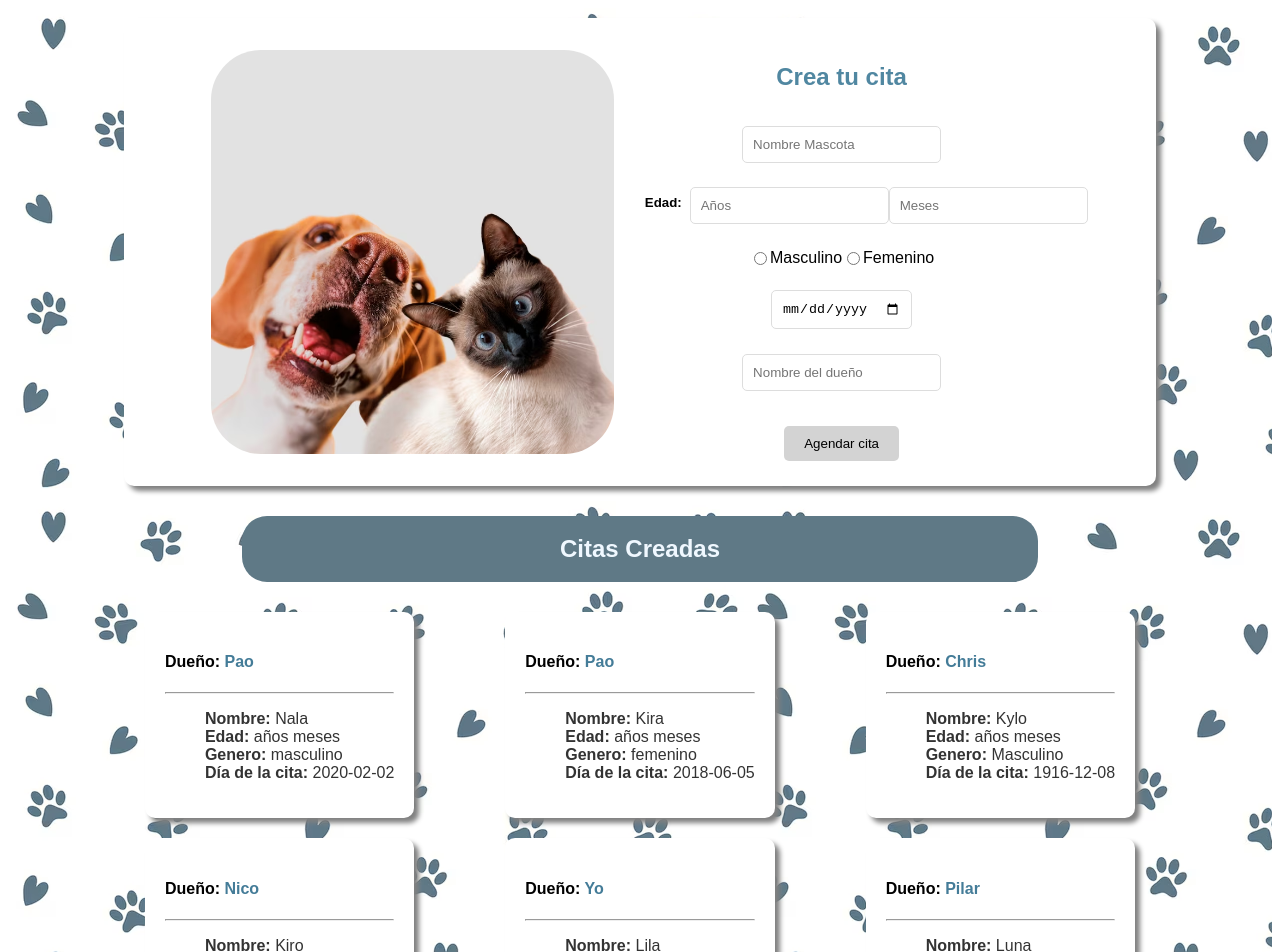
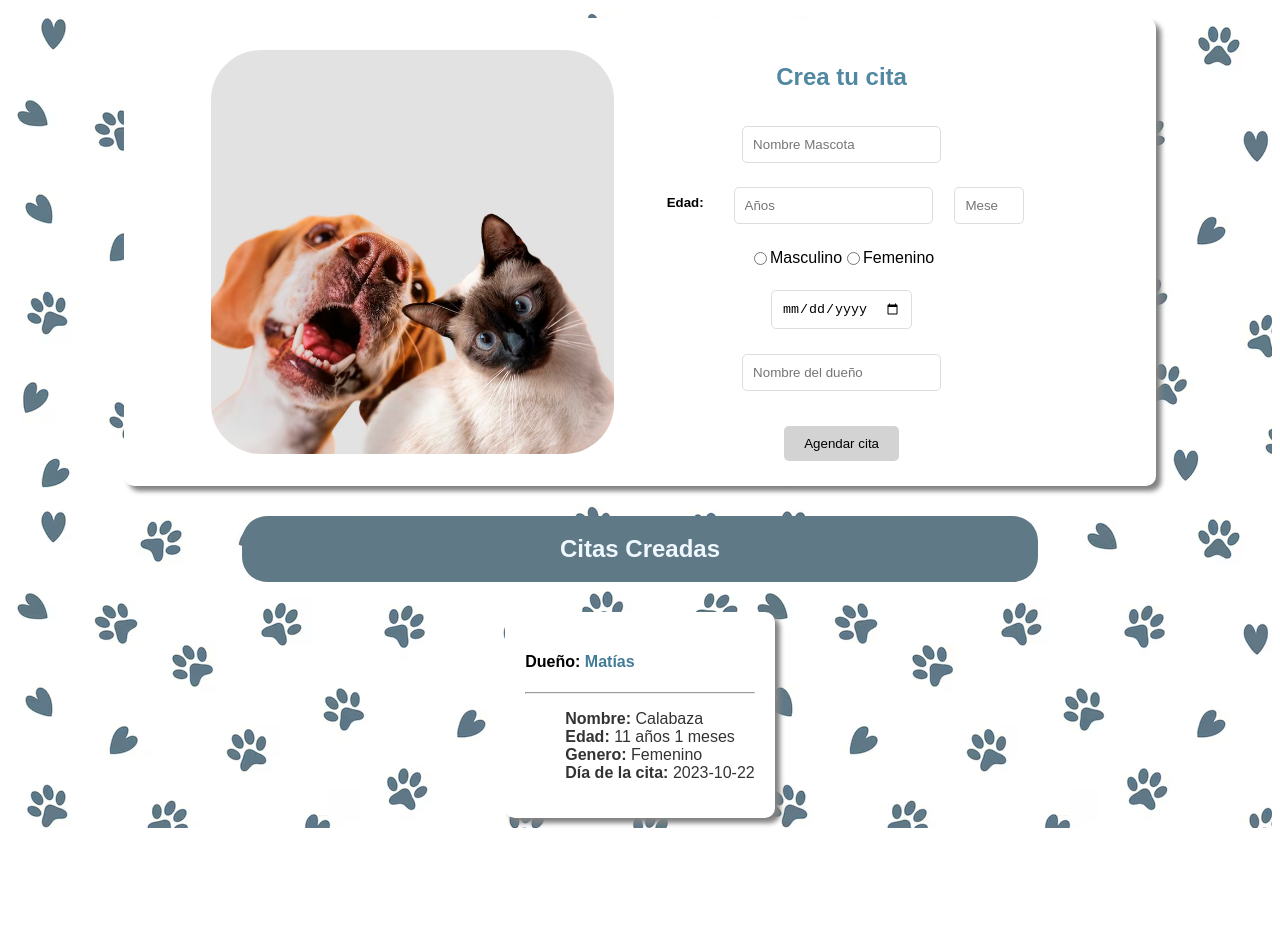
Before and after one commit to paolagll/Agenda-Mascotas, a React (Vite) app: page / in a window 1280 px wide. Shown: the top 952 px of the page. After the commit the page ends 836 px from the top, so only its background shows below. Built offline with nearby package versions, Linux system fonts and the light colour scheme; data requests are answered from the project's data file.

Commit message:
FormatDates_LimitAgeInputs

```diff
--- a/src/App.jsx
+++ b/src/App.jsx
@@ -25,7 +25,6 @@ function App() {
   const handleFormSubmit = (e) => {
 
     e.preventDefault();
-    const currentDate = new Date();
 
     for (const key in form) {
       const element = form[ key ];
@@ -37,9 +36,14 @@ function App() {
 
     }
 
-    const enteredDate = new Date(form.date);
+    const enteredDate = new Date(form.date)
+    const currentDate = new Date();
+    currentDate.setHours(0, 0, 0, 0);
 
-    if (enteredDate <= currentDate) {
+    const currentDateString = currentDate.toISOString().split('T')[ 0 ];
+    const enteredDateString = enteredDate.toISOString().split('T')[ 0 ];
+
+    if (enteredDateString <= currentDateString) {
       setError({ date: true, error: 'La fecha debe ser posterior a la actual' });
       return;
     }
--- a/src/Components/Card.jsx
+++ b/src/Components/Card.jsx
@@ -1,6 +1,7 @@
 import PropTypes from "prop-types";
 
 const Card = ({ registration }) => {
+    console.log(registration)
     return (
         <div className="registration-card">
             <h4><strong>Dueño:</strong> {registration.owner}</h4>
@@ -18,10 +19,8 @@ const Card = ({ registration }) => {
 Card.propTypes = {
     registration: PropTypes.shape({
         name: PropTypes.string.isRequired,
-        age: PropTypes.shape({
-            years: PropTypes.number,
-            months: PropTypes.number,
-        }).isRequired,
+        ageYears: PropTypes.string.isRequired,
+        ageMonths: PropTypes.string.isRequired,
         gender: PropTypes.string.isRequired,
         date: PropTypes.string.isRequired,
         owner: PropTypes.string.isRequired,
--- a/src/Components/Form.jsx
+++ b/src/Components/Form.jsx
@@ -22,7 +22,8 @@ const Form = ({ form, handleFormSubmit, handleInputChange, error }) => {
                     name="ageYears"
                     placeholder="Años"
                     value={form.ageYears}
-                    onChange={handleInputChange}
+                        onChange={ handleInputChange }
+                        min={0}
                 />
                 {error.ageYears && <p className="error">{error.error}</p>}
 
@@ -31,7 +32,9 @@ const Form = ({ form, handleFormSubmit, handleInputChange, error }) => {
                     name="ageMonths"
                     placeholder="Meses"
                     value={form.ageMonths}
-                    onChange={handleInputChange}
+                        onChange={ handleInputChange }
+                        min={ 0 }
+                        max={11}
                 />
                 {error.ageMonths && <p className="error">{error.error}</p>}
             </section>
--- a/src/data.json
+++ b/src/data.json
@@ -1,72 +1,13 @@
 {
   "mascotas": [
     {
-      "id": "bf2836ff-8d21-4886-bc87-a5820c408f4f",
-      "name": "Nala",
-      "age": "1",
-      "gender": "masculino",
-      "date": "2020-02-02",
-      "owner": "Pao"
-    },
-    {
-      "id": "b4f3b070-a3fa-4bb9-9af0-64297a1c093b",
-      "name": "Kira",
-      "age": "4",
-      "gender": "femenino",
-      "date": "2018-06-05",
-      "owner": "Pao"
-    },
-    {
-      "id": "29c54949-8820-43b5-8f41-a93567ac8859",
-      "name": "Kylo",
-      "age": "2",
-      "gender": "Masculino",
-      "date": "1916-12-08",
-      "owner": "Chris"
-    },
-    {
-      "id": "12bfba94-aa9c-4e8b-906f-51bc203edf5e",
-      "name": "Kiro",
-      "age": "2",
-      "gender": "Masculino",
-      "date": "2024-02-02",
-      "owner": "Nico"
-    },
-    {
-      "id": "cb73b4ae-9f5f-44ce-ad47-78e1da7e61ad",
-      "name": "Lila",
-      "ageYears": "1",
-      "ageMonths": "0",
+      "id": "56b04fb1-77af-44f1-87b0-ec8ff3e9a0c5",
+      "name": "Calabaza",
+      "ageYears": "11",
+      "ageMonths": "1",
       "gender": "Femenino",
-      "date": "2024-03-03",
-      "owner": "Yo"
-    },
-    {
-      "id": "107919de-6c2e-4f63-b414-427b1aa95588",
-      "name": "Luna",
-      "ageYears": "0",
-      "ageMonths": "3",
-      "gender": "Femenino",
-      "date": "2024-05-04",
-      "owner": "Pilar"
-    },
-    {
-      "id": "af8ee662-d40f-4809-a57f-4aebbe0e96ca",
-      "name": "Nemo",
-      "ageYears": "1",
-      "ageMonths": "0",
-      "gender": "Masculino",
-      "date": "2024-10-10",
-      "owner": "Federico"
-    },
-    {
-      "id": "2af72357-38e8-43df-bdf0-d67b9b5905b7",
-      "name": "Spike",
-      "ageYears": "1",
-      "ageMonths": "0",
-      "gender": "Femenino",
-      "date": "2024-02-10",
-      "owner": "John"
+      "date": "2023-10-22",
+      "owner": "Matías"
     }
   ]
 }
```
